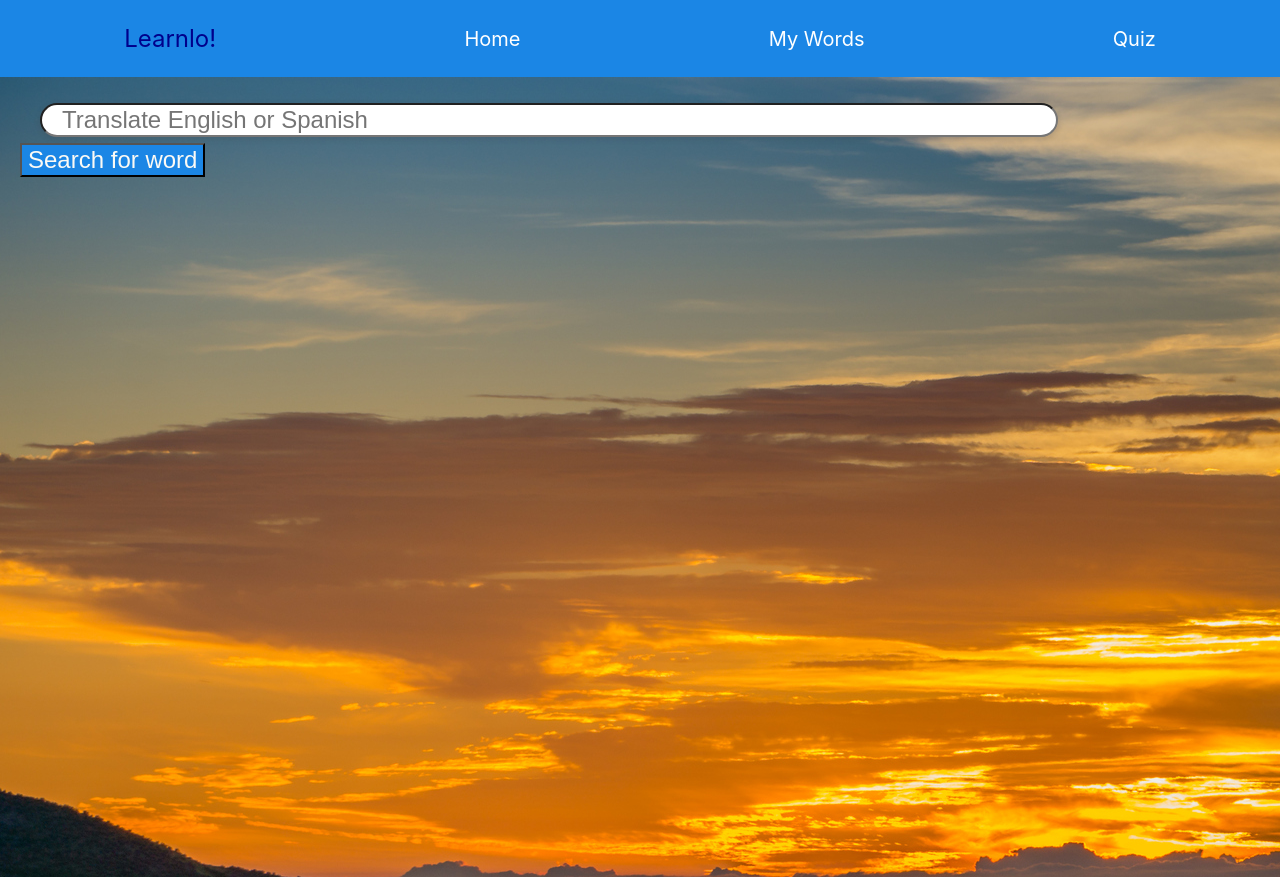
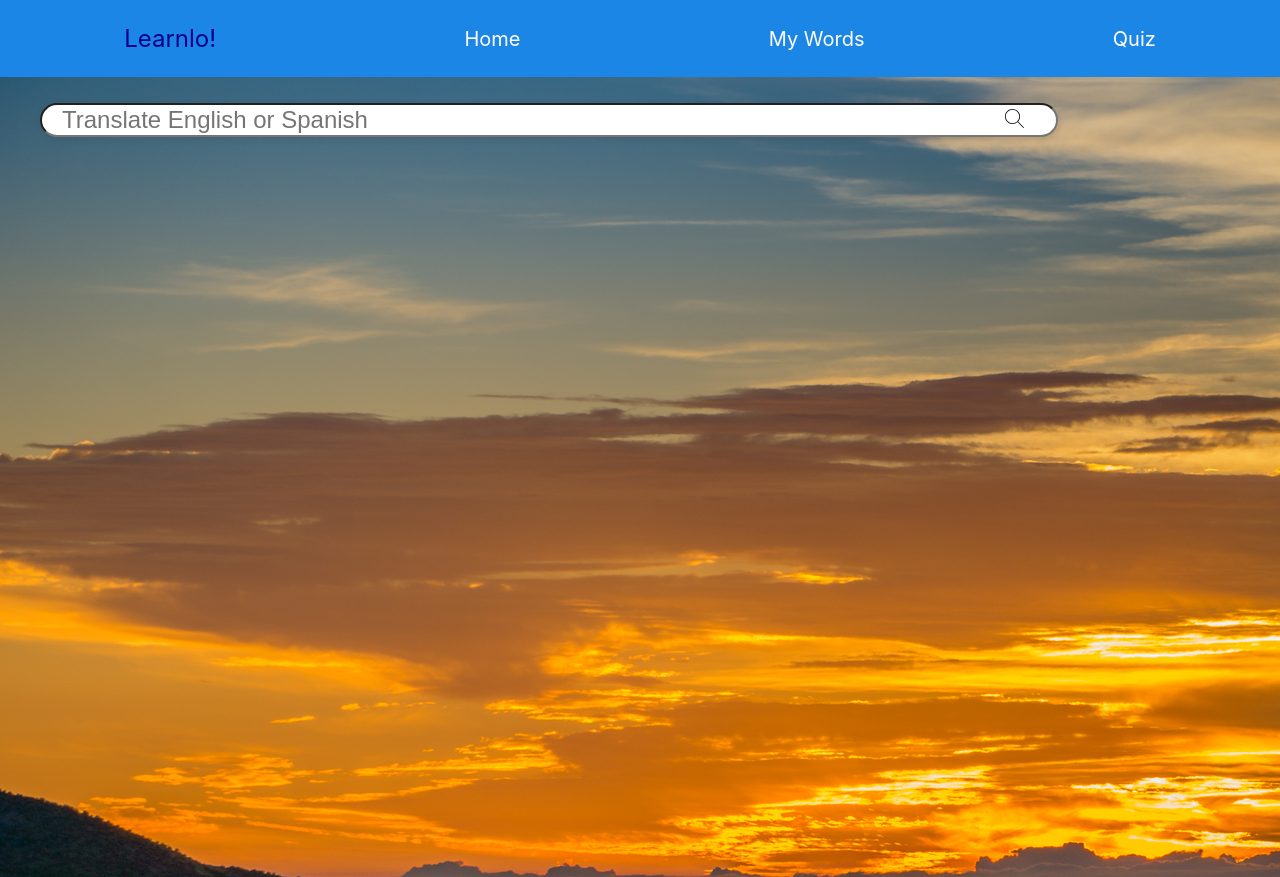
Before and after one commit to taylorjohnson141/learnlo, a React (Create React App) app: page / in a window 1280 px wide. Built offline with nearby package versions, Linux system fonts and the light colour scheme.

Commit message:
Add tabs to svg files

```diff
--- a/src/AudioPlayer/AudioPlayer.js
+++ b/src/AudioPlayer/AudioPlayer.js
@@ -9,8 +9,7 @@ return (
     <>
     <section className ='svg-container'>
 
-
-  <img  className = 'svg' src = {Speaker} onClick ={ () =>{
+  <img  tabIndex ={0} className = 'svg' src = {Speaker} onClick ={ () =>{
     if(!playing){
       audioElement.play();
       updatePlaying(true)
--- a/src/SearchBar/SearchBar.css
+++ b/src/SearchBar/SearchBar.css
@@ -10,7 +10,7 @@
   width: 80%;
   display: inline-block;
   margin-left: 20px;
-  margin-right: 20px;
+  margin-right: -20px;
   padding-left: 20px;
   font-size: 1.5rem;
   box-shadow: 0 2px 5px 1px rgb(64 60 67 / 16%);
@@ -23,15 +23,12 @@
   margin-right: auto;
 }
 .search-button{
-    font-size:1.5rem;
-    margin-left: auto;
+    margin-left: -33px;
     margin-top: auto;
-    color:#FBFAF5 ;
-    background-color:#1B86E5 ;
+    margin-top: 1px;
+    height: 1.2rem;
 }
   .search-button:hover{
-    color:#1B86E5 ;
-    background-color:#FBFAF5 ;
     cursor: pointer;
   }
 @media only screen and (max-width: 800px) {
--- a/src/SearchBar/SearchBar.jsx
+++ b/src/SearchBar/SearchBar.jsx
@@ -2,7 +2,7 @@ import React, { Component } from 'react'
 import {getWord} from '../fetchCalls/fetchCalls'
 import './SearchBar.css'
 import PropTypes from 'prop-types';
-
+import SearchIcon from '../images/search.svg'
 
 class SearchBar extends Component{
   constructor(){
@@ -39,7 +39,7 @@ class SearchBar extends Component{
         <form data-testid='form' className ='word-form'>
           <label>
             <input placeholder ='Translate English or Spanish' data-testid='form-input'className ='word-input'type="text" value = {this.state.currentWord} onChange = {this.handleChange} />
-            <button className = 'search-button'onClick ={this.handleSubmit}> Search for word</button>
+            <img  tabIndex ={0} src = {SearchIcon} className = 'search-button'onClick ={this.handleSubmit}Search for word/>
           </label>
           <h1 className = 'center'>
             {this.state.error}
```
Also changed, not shown: src/images/search.svg (added).
